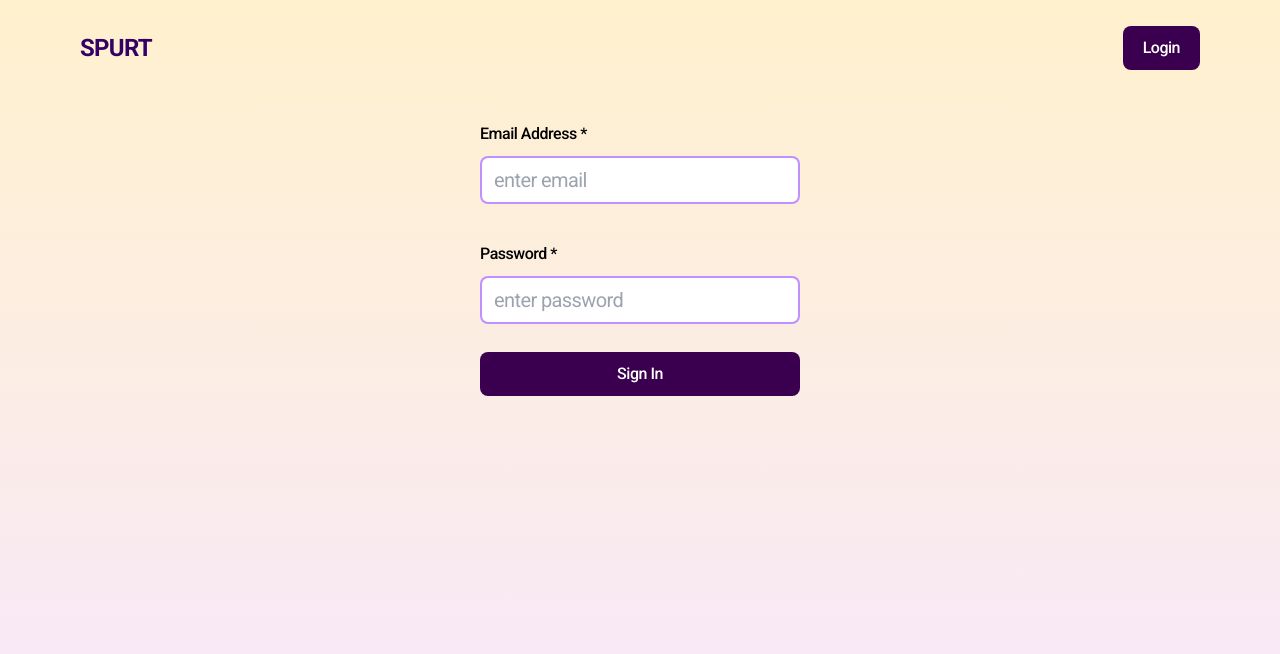
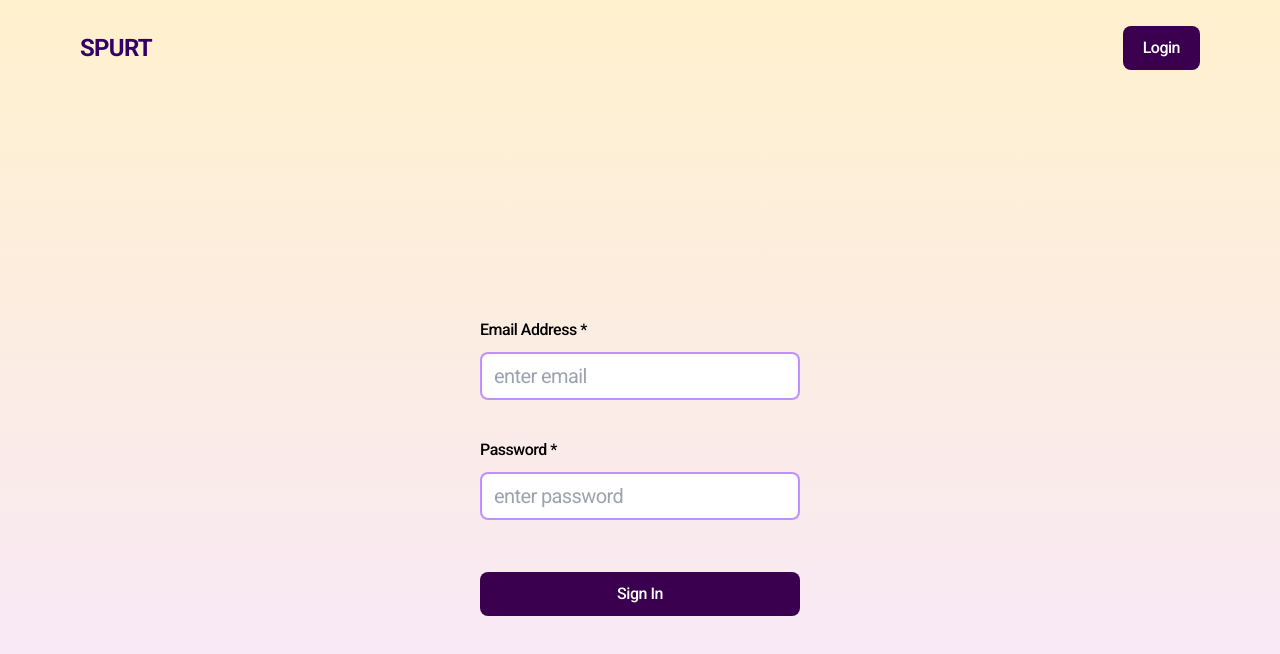
Before and after one commit to Murgowt/spurt_frontend, a React (Vite) app: page /login in a window 1280 px wide. Shown: the top 654 px of the page. Built offline with nearby package versions, Linux system fonts and the light colour scheme.

Commit message:
login page implementation

```diff
--- a/src/components/atoms/Button/index.tsx
+++ b/src/components/atoms/Button/index.tsx
@@ -19,9 +19,9 @@ const Button: FC<ButtonProps> = ({
   return (
     <button
       type={submitType ? 'submit' : 'button'}
-      className={`w-full px-6 py-3 font-medium text-center rounded-lg text-lg tablet:px-5 tablet:py-2 tablet:text-md
+      className={`w-full px-6 py-3 font-medium text-center rounded-lg text-lg tablet:px-5 tablet:py-2 tablet:text-md flex justify-center
 				${!isLoading ? 'duration-150 ease-in-out' : ''}
-				${type === 'primary' ? 'bg-purple300  disabled:bg-purple300/30 text-white' : ''}
+				${type === 'primary' ? 'bg-purple300 disabled:bg-purple300/30 text-white' : ''}
 				`}
       disabled={isLoading}
       onClick={onclick}
--- a/src/components/atoms/FormInput/index.tsx
+++ b/src/components/atoms/FormInput/index.tsx
@@ -29,7 +29,7 @@ const FormInput: FC<FormInputProps> = ({
   const error = errors[name]?.message as string | undefined;
 
   return (
-    <div className="flex flex-col max-w-md py-3 my-4 gap-y-1 w-52 desktop:py-2 desktop:my-4 tablet:w-96 desktop:w-80">
+    <div className="flex flex-col max-w-md py-3 my-4 gap-y-1 w-64 desktop:py-2 desktop:my-4 tablet:w-96 desktop:w-80">
       <label
         className="font-semibold text-purple-300 text-md tablet:text-lg desktop:text-md desktop:font-medium"
         htmlFor={label}
--- a/src/components/organisms/LoginSection/index.tsx
+++ b/src/components/organisms/LoginSection/index.tsx
@@ -6,6 +6,7 @@ import { FieldValues, FormProvider, useForm } from 'react-hook-form';
 
 import { loginSchema } from '@validations/auth';
 import { useAuthStore } from '@store/authStore';
+import { loginRequest } from '@services/auth';
 
 import Button from '@components/atoms/Button';
 import FormInput from '@components/atoms/FormInput';
@@ -32,10 +33,14 @@ const LoginSection: FC<LoginSectionProps> = () => {
 
   const onSubmit = async (data: FieldValues) => {
     try {
-      // TODO: Add API call
+      const res = await loginRequest(data?.email, data?.password);
+
+      if (res.status === 200) {
+        setFormError('');
+        setIsInvalidCred(false);
 
         // eslint-disable-next-line no-console
-      console.log(data);
+        console.log(res);
 
         setAuthToken('loginResponse.token');
         setUser({
@@ -45,10 +50,14 @@ const LoginSection: FC<LoginSectionProps> = () => {
           },
           email: 'loginResponse.email',
         });
+      }
 
       navigate(HOME_PAGE);
     } catch (error) {
       if (isAxiosError(error)) {
+        // eslint-disable-next-line no-console
+        console.log(error);
+
         const status = error.response?.status;
         if (status === 401) {
           setIsInvalidCred(true);
@@ -61,11 +70,23 @@ const LoginSection: FC<LoginSectionProps> = () => {
         setIsInvalidCred(false);
         setFormError(ERRORS.SERVER_ERROR);
       }
+
+      navigate(HOME_PAGE);
+
+      // TODO: Remove this after CORS fix
+      setAuthToken('loginResponse.token');
+      setUser({
+        name: {
+          first: 'loginResponse.firstName',
+          last: 'loginResponse.lastName',
+        },
+        email: 'loginResponse.email',
+      });
     }
   };
 
   return (
-    <div className="flex flex-col justify-center items-center gap-y-2 h-max">
+    <div className="flex flex-col justify-center items-center h-full gap-y-10">
       <FormProvider {...formMethods}>
         <form onSubmit={formMethods.handleSubmit(onSubmit)}>
           <FormInput
@@ -84,9 +105,11 @@ const LoginSection: FC<LoginSectionProps> = () => {
             disabled={isLoading}
             hasError={isInvalidCred}
           />
+          <div className="mt-10">
             <Button isLoading={isLoading} type="primary" submitType>
               Sign In
             </Button>
+          </div>
           {formError !== '' && (
             <div className="flex justify-center text-xs text-center">
               <ErrorMessage errMessage={formError} iconRequired />
--- a/src/constants/routes.ts
+++ b/src/constants/routes.ts
@@ -6,5 +6,4 @@ export const REGISTER_PHARMACIST_PAGE = '/register-pharmacist';
 export const REGISTER_ADMIN_PAGE = '/register-admin';
 
 // Backend Endpoints
-export const LOGIN_ENDPOINT = '/login/';
-export const RESET_PASSWORD_ENDPOINT = '/resetPassword/';
+export const LOGIN_ENDPOINT = '/api/admin/login/';
--- /dev/null
+++ b/src/helpers/axios.ts
@@ -0,0 +1,11 @@
+import axios from 'axios';
+
+const customAxios = axios.create({
+  baseURL: 'http://51.20.55.14',
+  withCredentials: true,
+  headers: {
+    'Content-Type': 'application/json',
+  },
+});
+
+export default customAxios;
--- /dev/null
+++ b/src/pages/login/index.module.css
@@ -0,0 +1,3 @@
+.formSection {
+  height: calc(100vh - theme('spacing.24'));
+}
--- a/src/pages/login/index.tsx
+++ b/src/pages/login/index.tsx
@@ -1,15 +1,26 @@
 import { FC } from 'react';
+import { Navigate } from 'react-router-dom';
+
+import { useAuthStore } from '@store/authStore';
 
 import SeoComponent from '@components/atoms/SeoComponent';
 import LoginSection from '@components/organisms/LoginSection';
 
+import { HOME_PAGE } from '@constants/routes';
+
+import styles from './index.module.css';
+
 export interface LoginPageProps {}
 
 const LoginPage: FC<LoginPageProps> = () => {
+  const isAuthenticated = useAuthStore((state) => state.isAuthenticated);
+  const user = useAuthStore((state) => state.user);
+
   return (
     <>
+      {isAuthenticated && user && <Navigate to={HOME_PAGE} />}
       <SeoComponent title="Login" href="login" />
-      <div className="px-4 tablet:px-10 desktop:px-20">
+      <div className={`${styles.formSection} px-2 desktop:pt-3`}>
         <LoginSection />
       </div>
     </>
--- /dev/null
+++ b/src/services/auth.ts
@@ -0,0 +1,10 @@
+import axios from '@helpers/axios';
+
+import { LOGIN_ENDPOINT } from '@constants/routes';
+
+export const loginRequest = async (email: string, password: string) => {
+  return axios.post(LOGIN_ENDPOINT, {
+    email,
+    password,
+  });
+};
```
Lines whose indentation alone changed are shown as unchanged.
